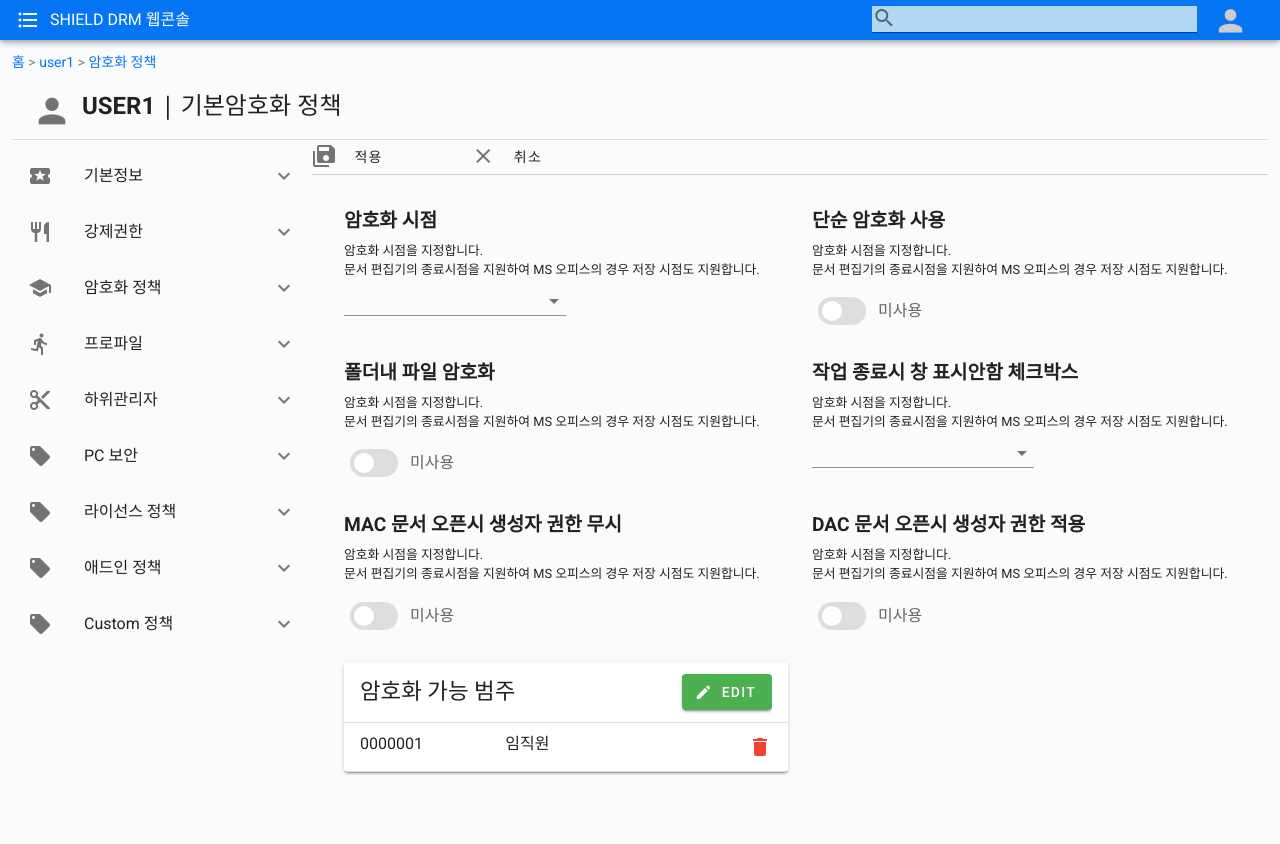
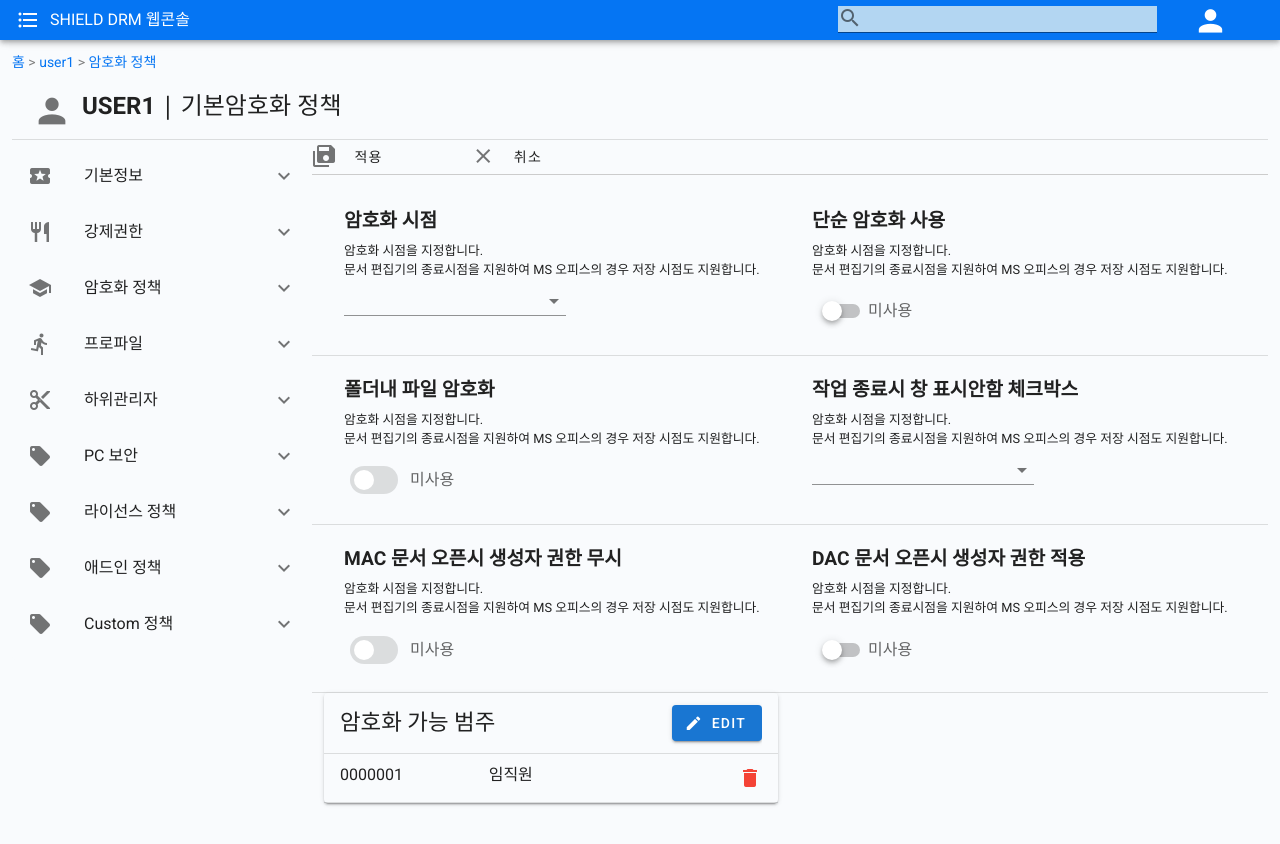
Before and after one commit to woo-da-young/cs_console_demo, a Vue app: page /home2 in a window 1280 px wide. Shown: the top 844 px of the page. Built offline with nearby package versions, Linux system fonts and the light colour scheme.

Commit message:
divider 추가, 마이페이지 모달

```diff
--- a/src/Home.vue
+++ b/src/Home.vue
@@ -27,12 +27,37 @@
         dense
         background-color="#B3D6F2"
       ></v-text-field>
-      <v-btn
+      <!-- <v-btn
         text
         color="#ccc"
       >
         <v-icon size="35">mdi-account</v-icon>
+      </v-btn>  -->
+      <v-menu
+        transition="slide-y-transition"
+        bottom
+        left
+        offset-y
+        align="center"
+      >
+      <template v-slot:activator="{ on, attrs }">
+        <v-btn
+          class="white--text ma-5"
+          v-bind="attrs"
+          v-on="on"
+          text
+        >
+        <v-icon size="35">mdi-account</v-icon>
       </v-btn>
+      </template>
+
+      <v-list dense color="#fff">
+        <v-list-item v-for="(item, i) in myItems" :key="i" style="width: 200px; back;background-color: #fff" color="#fff">
+          <v-list-item-icon><v-icon>{{item.icon}}</v-icon></v-list-item-icon>
+          <v-list-item-title>{{ item.title }}</v-list-item-title>
+        </v-list-item>
+      </v-list>
+    </v-menu>
     </v-app-bar>
 
     <!-- 네비게이션 서랍바 -->
@@ -149,7 +174,6 @@
               <div class="contents_comment">암호화 시점을 지정합니다.<br>문서 편집기의 종료시점을 지원하여 MS 오피스의 경우 저장 시점도 지원합니다.</div>
               <v-switch
                 v-model="switch1"
-                inset
                 hide-details
                 class="v-switch-style"
               >
@@ -157,6 +181,9 @@
                 <template v-slot:label v-else><span>미사용</span></template>
               </v-switch>
             </v-col>
+          </v-row>
+          <v-divider></v-divider>
+          <v-row class="contents_layout">
             <!-- 2 -->
             <v-col cols="6" >
               <div class="contents_title">폴더내 파일 암호화</div>
@@ -181,6 +208,9 @@
                 class="v-select-style"
               ></v-select>
             </v-col>
+            </v-row>
+          <v-divider></v-divider>
+          <v-row class="contents_layout">
             <!-- 3 -->
             <v-col cols="6" >
               <div class="contents_title">MAC 문서 오픈시 생성자 권한 무시</div>
@@ -200,7 +230,7 @@
               <div class="contents_comment">암호화 시점을 지정합니다.<br>문서 편집기의 종료시점을 지원하여 MS 오피스의 경우 저장 시점도 지원합니다.</div>
               <v-switch
                 v-model="switch4"
-                inset
+
                 hide-details
                 class="v-switch-style"
               >
@@ -208,12 +238,13 @@
                 <template v-slot:label v-else><span>미사용</span></template>
               </v-switch>
             </v-col>
+          </v-row>
+          <v-divider></v-divider>
 
-            <v-divider ></v-divider>
-
+          <v-row>
             <v-col cols="6" >
             <!-- <v-container> -->
-                    <v-card>
+                    <v-card style="background-color:#F9FBFD" >
                       <v-list-item>
                         <v-list-item-content style="font-size:1.4rem; ">
                             <v-row
@@ -225,7 +256,7 @@
 
                                 <v-dialog v-model="dialog" persistent max-width="800">
                                   <template v-slot:activator="{ on, attrs }">
-                                    <v-btn color="success" v-bind="attrs" v-on="on"><v-icon left>mdi-pencil</v-icon>Edit</v-btn>
+                                    <v-btn color="primary" v-bind="attrs" v-on="on"><v-icon left>mdi-pencil</v-icon>Edit</v-btn>
                                   </template>
                                   <v-card >
                                     <v-card-title class="text-h5">범주 선택</v-card-title>
@@ -307,8 +338,9 @@
                     </v-card>
           <!-- </v-container> -->
             </v-col>
+            </v-row>
 
-          </v-row>
+
 
 
 
@@ -450,7 +482,11 @@
           {no:'0000001', range:'임직원'},
           {no:'0000002', range:'외주'},
           {no:'0000003', range:'임원'},
-        ]
+        ],
+        myItems: [
+        { title: '내 정보', icon: 'mdi-briefcase-outline' },
+        { title: '로그아웃', icon: 'mdi-account-arrow-right-outline' },
+      ],
       }
     },
   }
```
Lines whose indentation alone changed are shown as unchanged.
